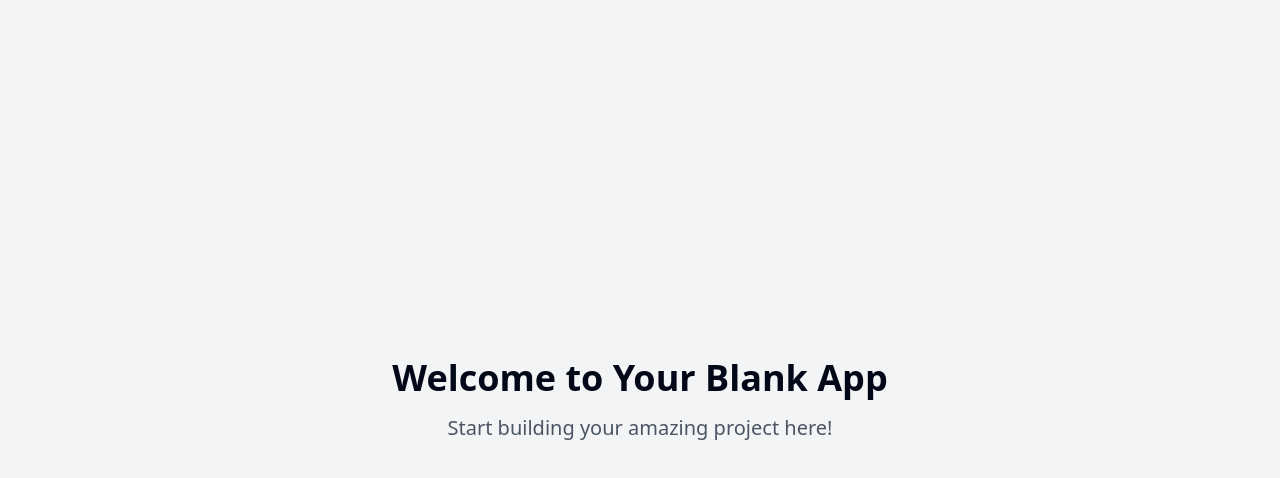
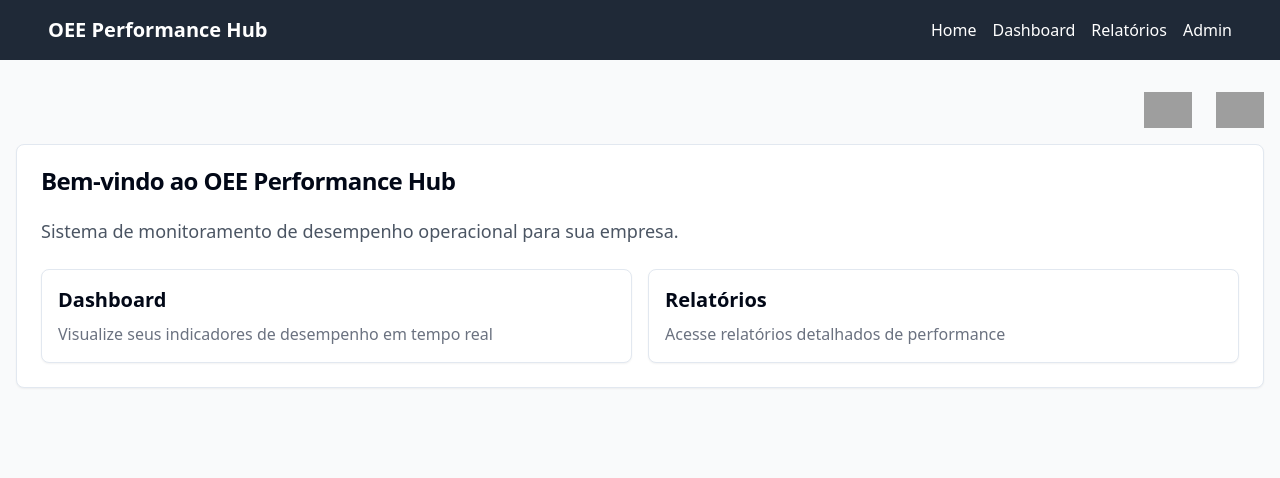
Before and after one commit to guilhermeluly/agrosafe-analytics-87, a React (Vite) app: page / in a window 1280 px wide. Shown: the top 478 px of the page. Built offline with nearby package versions, Linux system fonts and the light colour scheme; grey boxes are pictures that could not be loaded.

Commit message:
Fix: Resolve blank page issue
Attempt to fix the issue causing a blank page to be displayed.

```diff
--- a/src/context/EmpresaContext.tsx
+++ b/src/context/EmpresaContext.tsx
@@ -29,7 +29,7 @@ interface EmpresaProviderProps {
   children: ReactNode;
 }
 
-export function EmpresaProvider({ children }: EmpresaProviderProps) {
+export const EmpresaProvider: React.FC<EmpresaProviderProps> = ({ children }) => {
   const [empresa, setEmpresa] = useState<EmpresaInfo>(defaultEmpresa);
 
   return (
@@ -37,10 +37,10 @@ export function EmpresaProvider({ children }: EmpresaProviderProps) {
       {children}
     </EmpresaContext.Provider>
   );
-}
+};
 
 export function useEmpresa() {
-  const v = useContext(EmpresaContext);
-  if (!v) throw new Error("useEmpresa deve estar dentro do provider");
-  return v;
+  const context = useContext(EmpresaContext);
+  if (!context) throw new Error("useEmpresa deve estar dentro do provider");
+  return context;
 }
--- a/src/main.tsx
+++ b/src/main.tsx
@@ -1,5 +1,14 @@
-import { createRoot } from 'react-dom/client'
-import App from './App.tsx'
-import './index.css'
 
-createRoot(document.getElementById("root")!).render(<App />);
+import React from 'react';
+import { createRoot } from 'react-dom/client';
+import App from './App.tsx';
+import './index.css';
+
+const rootElement = document.getElementById("root");
+if (!rootElement) throw new Error("Root element not found");
+
+createRoot(rootElement).render(
+  <React.StrictMode>
+    <App />
+  </React.StrictMode>
+);
--- a/src/pages/Index.tsx
+++ b/src/pages/Index.tsx
@@ -1,11 +1,52 @@
-// Update this page (the content is just a fallback if you fail to update the page)
+
+import React from "react";
+import { Link } from "react-router-dom";
+import Header from "../components/Header";
+import LogoDisplay from "../components/LogoDisplay";
+import { useEmpresa } from "../context/EmpresaContext";
+import { Card, CardContent, CardHeader, CardTitle } from "@/components/ui/card";
 
 const Index = () => {
+  const { empresa } = useEmpresa();
+
   return (
-    <div className="min-h-screen flex items-center justify-center bg-gray-100">
-      <div className="text-center">
-        <h1 className="text-4xl font-bold mb-4">Welcome to Your Blank App</h1>
-        <p className="text-xl text-gray-600">Start building your amazing project here!</p>
+    <div className="min-h-screen bg-gray-50">
+      <Header />
+      <div className="container mx-auto px-4 py-8">
+        <div className="flex justify-end mb-4">
+          <LogoDisplay altura={36} />
+        </div>
+
+        <Card className="mb-8">
+          <CardHeader>
+            <CardTitle>Bem-vindo ao OEE Performance Hub</CardTitle>
+          </CardHeader>
+          <CardContent>
+            <p className="text-lg text-gray-600 mb-4">
+              Sistema de monitoramento de desempenho operacional para sua empresa.
+            </p>
+
+            <div className="grid grid-cols-1 md:grid-cols-2 gap-4 mt-6">
+              <Card className="p-4 hover:bg-gray-50 cursor-pointer">
+                <Link to="/dashboard" className="block">
+                  <h3 className="font-bold text-xl mb-2">Dashboard</h3>
+                  <p className="text-gray-500">
+                    Visualize seus indicadores de desempenho em tempo real
+                  </p>
+                </Link>
+              </Card>
+
+              <Card className="p-4 hover:bg-gray-50 cursor-pointer">
+                <Link to="/relatorios" className="block">
+                  <h3 className="font-bold text-xl mb-2">Relatórios</h3>
+                  <p className="text-gray-500">
+                    Acesse relatórios detalhados de performance
+                  </p>
+                </Link>
+              </Card>
+            </div>
+          </CardContent>
+        </Card>
       </div>
     </div>
   );
--- a/src/services/planoUtils.ts
+++ b/src/services/planoUtils.ts
@@ -1,13 +1,12 @@
 
 import { getPlanoById } from "../config/planos";
 
-export function getLogoRules(planoId: string, opcionalAgroSafe?: boolean) {
+export function getLogoRules(planoId: string, exibeLogoAgroSafe?: boolean) {
   const plano = getPlanoById(planoId);
-  if (!plano) return { agrosafe: true, cliente: false };
 
+  // Define regras de exibição de logo conforme o plano
   return {
-    agrosafe: plano.logoAgroSafeOpcional ? !!opcionalAgroSafe : plano.logoAgroSafe,
     cliente: plano.logoCliente,
-    agrosafeOpcional: plano.logoAgroSafeOpcional,
+    agrosafe: plano.logoAgroSafeOpcional ? exibeLogoAgroSafe : plano.logoAgroSafe
   };
 }
```
